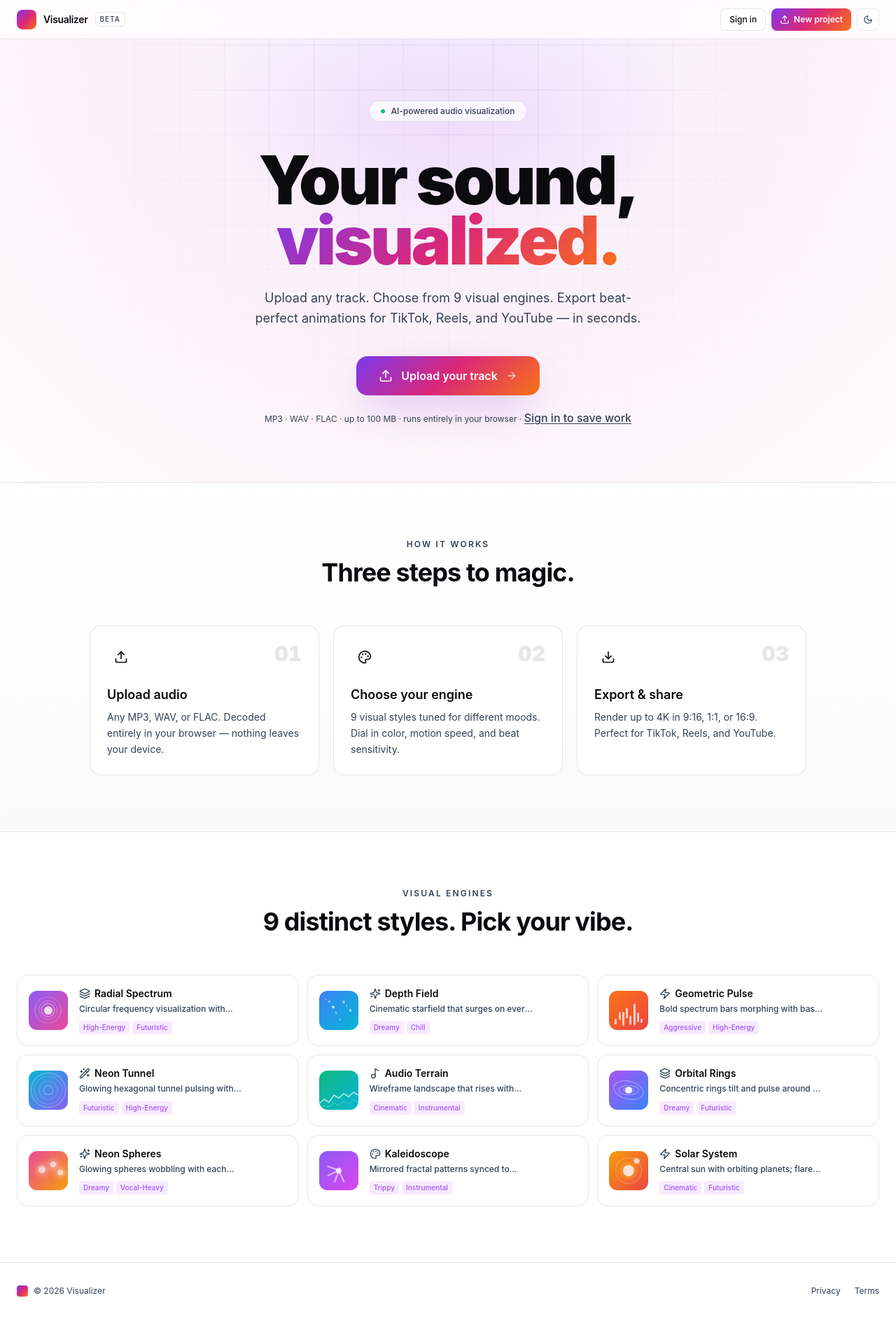
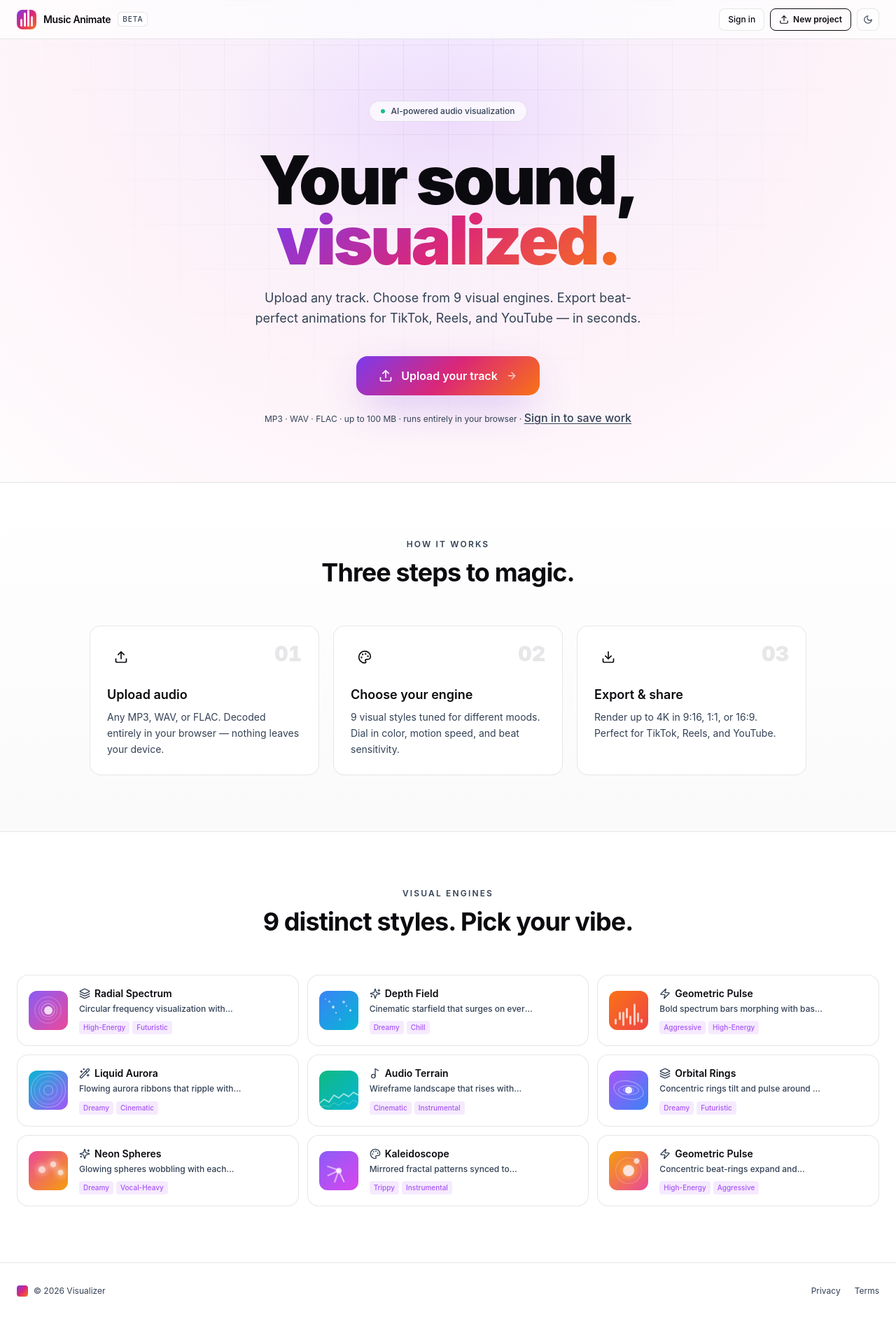
Before and after one commit to deepakmaan25/music_to_animate, a React (Vite) app: page / in a window 1280 px wide. Shown: the whole page at 70% size. Built offline with nearby package versions, Linux system fonts and the light colour scheme.

Commit message:
Update App.tsx

```diff
--- a/src/app/App.tsx
+++ b/src/app/App.tsx
@@ -24,12 +24,12 @@ const ENGINES: {
   { id: 'radial_spectrum', studio: 'radial', previewStyle: 'radial', name: 'Radial Spectrum', icon: <Layers className="size-4" />, description: 'Circular frequency visualization with dynamic color shifts.', moods: ['High-Energy', 'Futuristic'], gradient: 'linear-gradient(135deg, #8b5cf6 0%, #ec4899 100%)' },
   { id: 'depth_field', studio: 'depth', previewStyle: 'particles', name: 'Depth Field', icon: <Sparkles className="size-4" />, description: 'Cinematic starfield that surges on every beat.', moods: ['Dreamy', 'Chill'], gradient: 'linear-gradient(135deg, #3b82f6 0%, #06b6d4 100%)' },
   { id: 'geometric_pulse', studio: 'bars', previewStyle: 'bars', name: 'Geometric Pulse', icon: <Zap className="size-4" />, description: 'Bold spectrum bars morphing with bass and rhythm.', moods: ['Aggressive', 'High-Energy'], gradient: 'linear-gradient(135deg, #f97316 0%, #ef4444 100%)' },
-  { id: 'neon_tunnel', studio: 'tunnel', previewStyle: 'tunnel', name: 'Neon Tunnel', icon: <Wand2 className="size-4" />, description: 'Glowing hexagonal tunnel pulsing with bass.', moods: ['Futuristic', 'High-Energy'], gradient: 'linear-gradient(135deg, #06b6d4 0%, #8b5cf6 100%)' },
+  { id: 'neon_tunnel',    studio: 'tunnel',      previewStyle: 'tunnel',    name: 'Liquid Aurora',    icon: <Wand2 className="size-4" />,   description: 'Flowing aurora ribbons that ripple with every frequency.', moods: ['Dreamy', 'Cinematic'],     gradient: 'linear-gradient(135deg, #06b6d4 0%, #a855f7 100%)' },
   { id: 'audio_terrain', studio: 'terrain', previewStyle: 'terrain', name: 'Audio Terrain', icon: <Music2 className="size-4" />, description: 'Wireframe landscape that rises with your track.', moods: ['Cinematic', 'Instrumental'], gradient: 'linear-gradient(135deg, #10b981 0%, #06b6d4 100%)' },
   { id: 'orbital_rings', studio: 'orbital', previewStyle: 'rings', name: 'Orbital Rings', icon: <Layers className="size-4" />, description: 'Concentric rings tilt and pulse around a neon core.', moods: ['Dreamy', 'Futuristic'], gradient: 'linear-gradient(135deg, #a855f7 0%, #3b82f6 100%)' },
   { id: 'neon_spheres', studio: 'neon_spheres', previewStyle: 'spheres', name: 'Neon Spheres', icon: <Sparkles className="size-4" />, description: 'Glowing spheres wobbling with each frequency band.', moods: ['Dreamy', 'Vocal-Heavy'], gradient: 'linear-gradient(135deg, #ec4899 0%, #f59e0b 100%)' },
   { id: 'fractal_kaleido', studio: 'fractal', previewStyle: 'fractal', name: 'Kaleidoscope', icon: <Palette className="size-4" />, description: 'Mirrored fractal patterns synced to music energy.', moods: ['Trippy', 'Instrumental'], gradient: 'linear-gradient(135deg, #8b5cf6 0%, #d946ef 100%)' },
-  { id: 'solar_system', studio: 'solar', previewStyle: 'solar', name: 'Solar System', icon: <Zap className="size-4" />, description: 'Central sun with orbiting planets; flares on bass.', moods: ['Cinematic', 'Futuristic'], gradient: 'linear-gradient(135deg, #f59e0b 0%, #ef4444 100%)' },
+  { id: 'solar_system',   studio: 'solar',       previewStyle: 'solar',     name: 'Geometric Pulse',  icon: <Zap className="size-4" />,     description: 'Concentric beat-rings expand and shatter on every drop.', moods: ['High-Energy', 'Aggressive'], gradient: 'linear-gradient(135deg, #f59e0b 0%, #ec4899 100%)' },
 ];
 
 const PROJECTS_PER_PAGE = 6;
@@ -134,8 +134,15 @@ function LandingApp() {
         style={{ background: 'var(--nav-bg)', borderColor: 'var(--surface-glass-border)' }}>
         <div className="max-w-7xl mx-auto px-4 sm:px-6 h-full flex items-center justify-between">
           <a href="/" className="flex items-center gap-2.5 select-none">
-            <div className="size-7 rounded-lg shrink-0" style={{ background: 'var(--hero-cta-gradient)' }} />
-            <span className="font-semibold tracking-tight text-sm" style={{ color: 'var(--text-strong)' }}>Visualizer</span>
+            {/* Brand icon — purple/pink gradient with waveform bars */}
+            <div className="size-7 rounded-lg shrink-0 flex items-end justify-center gap-[2px] px-1 pb-1"
+              style={{ background: 'var(--hero-cta-gradient)' }}>
+              <span className="w-[3px] rounded-sm bg-white/90" style={{ height: '45%' }} />
+              <span className="w-[3px] rounded-sm bg-white"    style={{ height: '80%' }} />
+              <span className="w-[3px] rounded-sm bg-white"    style={{ height: '100%' }} />
+              <span className="w-[3px] rounded-sm bg-white/90" style={{ height: '60%' }} />
+            </div>
+            <span className="font-semibold tracking-tight text-sm" style={{ color: 'var(--text-strong)' }}>Music Animate</span>
             <span className="hidden sm:inline text-[10px] font-medium px-1.5 py-0.5 rounded-md uppercase tracking-widest border"
               style={{ background: 'var(--surface-glass)', borderColor: 'var(--surface-glass-border)', color: 'var(--text-muted)' }}>
               Beta
@@ -145,22 +152,28 @@ function LandingApp() {
           <div className="flex items-center gap-2">
             {user ? (
               <>
+                {/* Avatar — neutral, no gradient, subtle identity marker */}
                 <button
                   onClick={() => document.getElementById('projects-section')?.scrollIntoView({ behavior: 'smooth' })}
                   title={user.email ?? 'My projects'}
-                  className="size-8 rounded-full text-xs font-bold text-white flex items-center justify-center shrink-0"
-                  style={{ background: 'var(--hero-cta-gradient)' }}>
+                  className="size-8 rounded-full text-xs font-bold flex items-center justify-center shrink-0 border"
+                  style={{
+                    background: 'var(--surface-glass)',
+                    borderColor: 'var(--surface-glass-border)',
+                    color: 'var(--text-strong)',
+                  }}>
                   {(user.email ?? 'U')[0].toUpperCase()}
                 </button>
+                {/* Sign out — ghost text, lowest visual weight */}
                 <button onClick={handleSignOut} disabled={signingOut}
-                  className="hidden sm:flex items-center gap-1.5 h-8 px-3 rounded-lg text-xs font-medium border transition-all disabled:opacity-50"
-                  style={{ background: 'var(--surface-glass)', borderColor: 'var(--surface-glass-border)', color: 'var(--text-muted)' }}>
+                  className="hidden sm:flex items-center gap-1.5 h-8 px-3 rounded-lg text-xs font-medium transition-all disabled:opacity-50 hover:opacity-70"
+                  style={{ color: 'var(--text-muted)' }}>
                   {signingOut ? <Loader2 className="size-3.5 animate-spin" /> : <LogOut className="size-3.5" />}
                   {signingOut ? 'Signing out…' : 'Sign out'}
                 </button>
                 <button onClick={handleSignOut} disabled={signingOut}
-                  className="flex sm:hidden size-8 rounded-lg border items-center justify-center disabled:opacity-50"
-                  style={{ background: 'var(--surface-glass)', borderColor: 'var(--surface-glass-border)', color: 'var(--text-muted)' }}>
+                  className="flex sm:hidden size-8 rounded-lg items-center justify-center disabled:opacity-50 hover:opacity-70"
+                  style={{ color: 'var(--text-muted)' }}>
                   {signingOut ? <Loader2 className="size-3.5 animate-spin" /> : <LogOut className="size-3.5" />}
                 </button>
               </>
@@ -171,9 +184,14 @@ function LandingApp() {
                 Sign in
               </button>
             )}
+            {/* New project — secondary style, outline with brand colour, NOT full gradient */}
             <button onClick={() => openPicker()}
-              className="h-8 px-3 rounded-lg text-xs font-semibold text-white flex items-center gap-1.5"
-              style={{ background: 'var(--hero-cta-gradient)' }}>
+              className="h-8 px-3 rounded-lg text-xs font-semibold flex items-center gap-1.5 border transition-all hover:opacity-90"
+              style={{
+                background: 'var(--btn-secondary-bg)',
+                borderColor: 'var(--btn-secondary-border)',
+                color: 'var(--btn-secondary-text)',
+              }}>
               <Upload className="size-3.5" />
               <span className="hidden sm:inline">New project</span>
               <span className="sm:hidden">New</span>
@@ -496,10 +514,14 @@ function ProjectCard({ project, isSynced, onOpen, onRename, onDelete }: {
           )}
         </div>
 
-        {/* Primary action */}
+        {/* Primary action — secondary style, not full gradient */}
         <button onClick={onOpen}
-          className="w-full h-9 rounded-xl text-sm font-semibold text-white flex items-center justify-center gap-2 transition-opacity hover:opacity-90 active:opacity-80"
-          style={{ background: 'var(--hero-cta-gradient)' }}>
+          className="w-full h-9 rounded-xl text-xs font-semibold flex items-center justify-center gap-2 transition-all hover:opacity-90 active:opacity-80 border"
+          style={{
+            background: 'var(--btn-secondary-bg)',
+            borderColor: 'var(--btn-secondary-border)',
+            color: 'var(--btn-secondary-text)',
+          }}>
           <ExternalLink className="size-3.5" /> Open project
         </button>
       </div>
```
